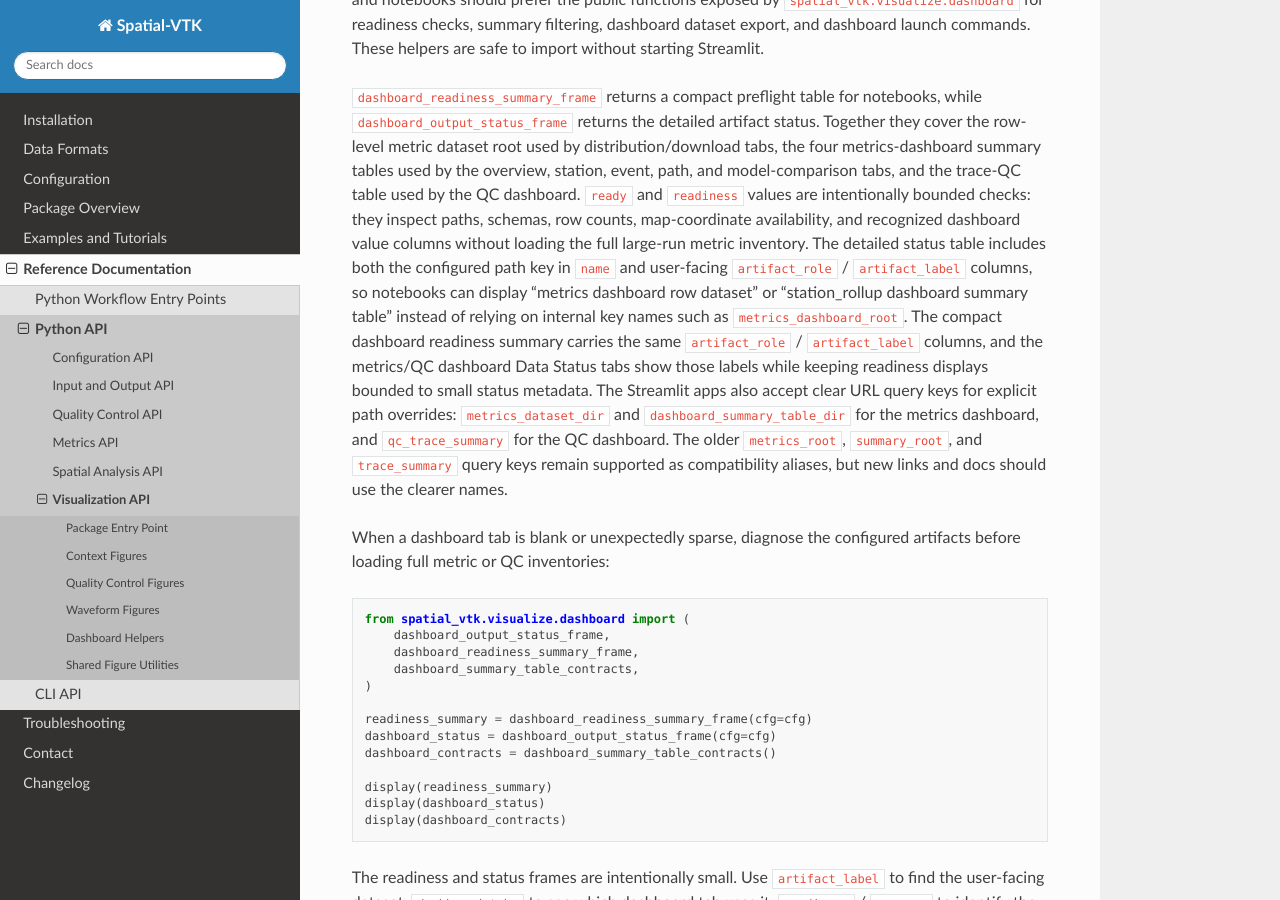
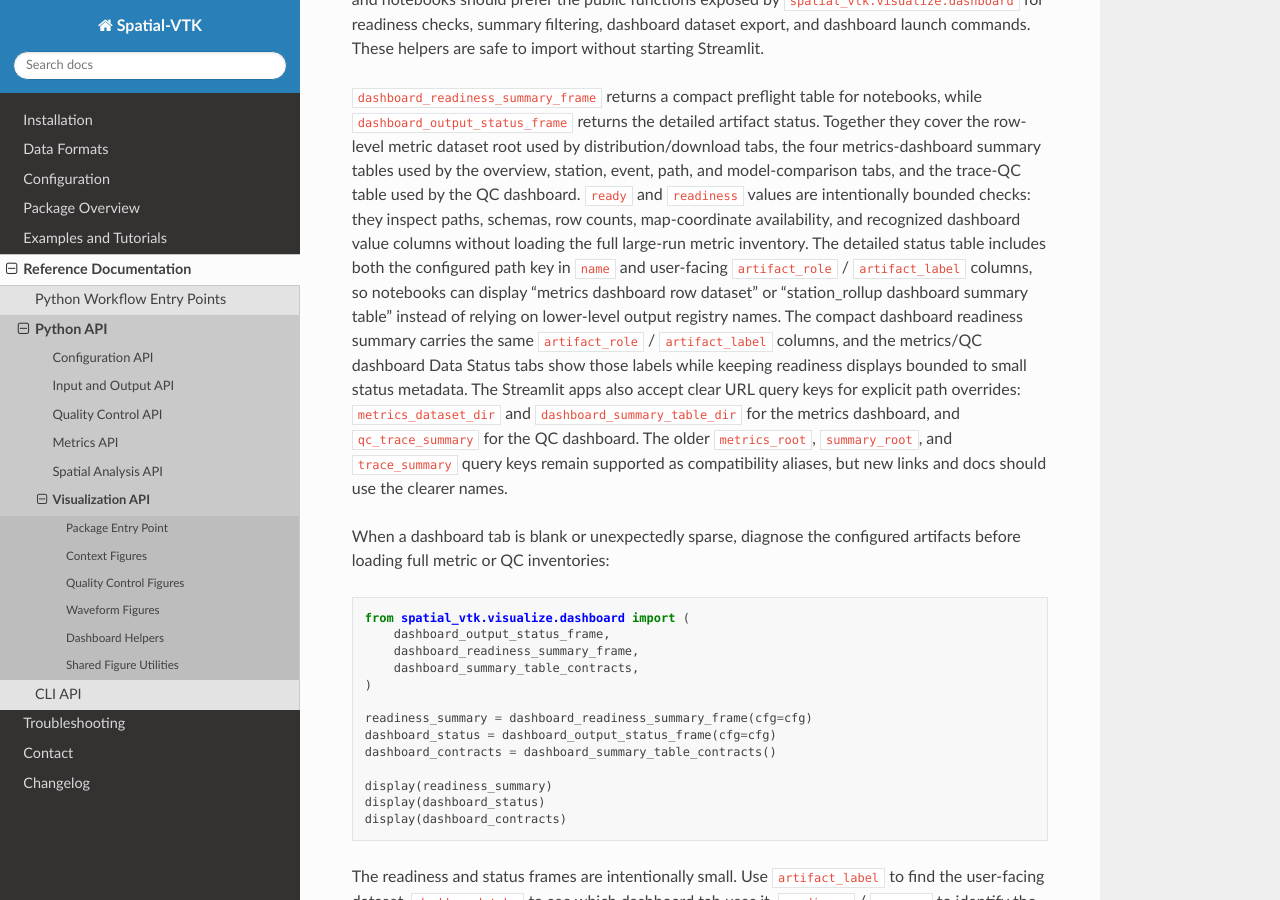
Before and after one commit to bcbirkel/spatial-vtk, a Sphinx documentation site: the page built from docs/reference/api/visualize.rst, in a window 1280 px wide and 900 px high, scrolled down 2993 px. Built offline with Sphinx 7.4.7 and the Read the Docs theme 3.1.0, drawn with Linux system fonts in a browser that asks for light colours.

Commit message:
Clarify dashboard artifact labels in docs

```diff
--- a/docs/changelog.rst
+++ b/docs/changelog.rst
@@ -246,6 +246,8 @@ Changelog
   - Updated Python workflow guidance so large-run spatial plotting points to
     the package-owned figure-suite wrapper rather than lower-level spatial
     figure-context helpers.
+  - Clarified dashboard API guidance so notebooks display user-facing artifact
+    labels instead of internal dashboard output-registry names.
   - Updated Spatial API examples so large-run plotting starts from the
     package-owned spatial figure-suite wrapper, with context builders described
     as advanced helpers.
--- a/docs/reference/api/visualize.rst
+++ b/docs/reference/api/visualize.rst
@@ -170,8 +170,7 @@ loading the full large-run metric inventory.
 The detailed status table includes both the configured path key in ``name``
 and user-facing ``artifact_role`` / ``artifact_label`` columns, so notebooks
 can display "metrics dashboard row dataset" or "station_rollup dashboard
-summary table" instead of relying on internal key names such as
-``metrics_dashboard_root``.
+summary table" instead of relying on lower-level output registry names.
 The compact dashboard readiness summary carries the same
 ``artifact_role`` / ``artifact_label`` columns, and the metrics/QC dashboard
 Data Status tabs show those labels while keeping readiness displays bounded to
```
Also changed, not shown: 1 other file.
